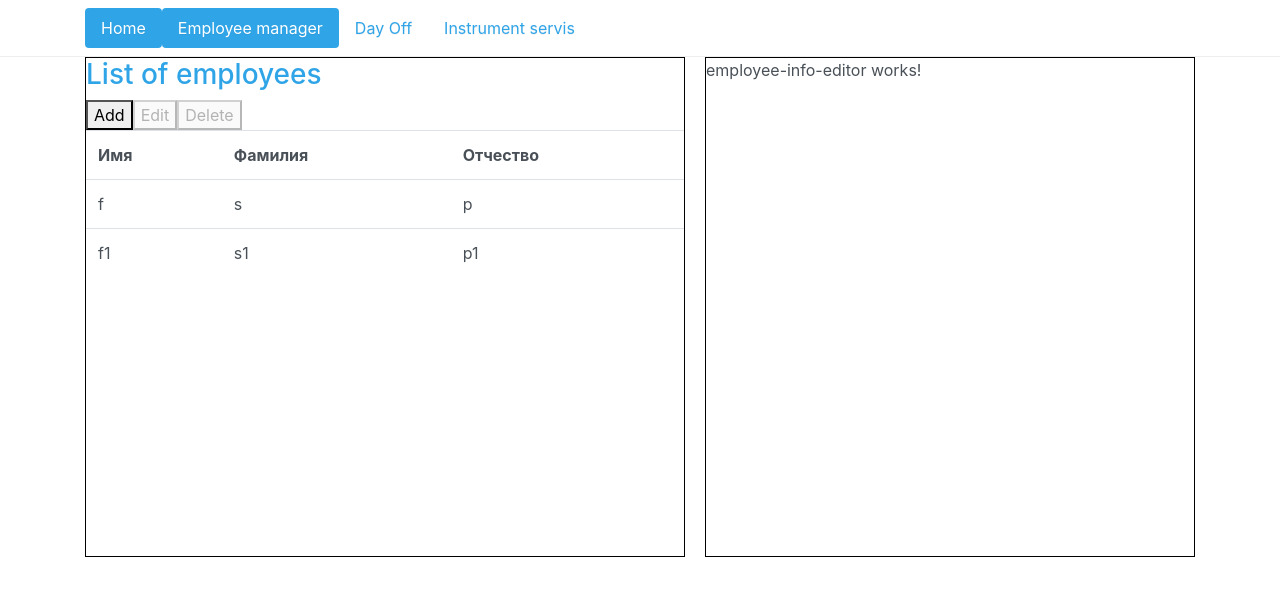
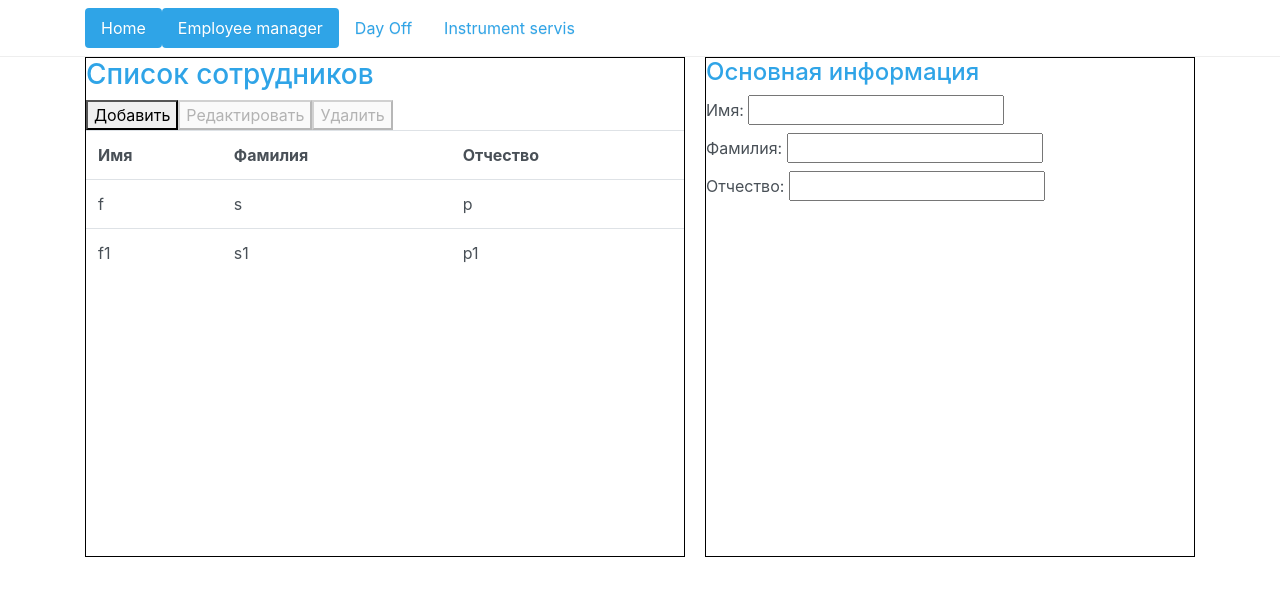
Before and after one commit to CloudOpsMaster/factoryBusinessOptimisation, an Angular app in the folder business-optimisation-app/: page /employee in a window 1280 px wide. Shown: the top 596 px of the page. Built offline with nearby package versions, Linux system fonts and the light colour scheme.

Commit message:
Employee info editor

```diff
--- a/business-optimisation-app/src/app/app.module.ts
+++ b/business-optimisation-app/src/app/app.module.ts
@@ -10,6 +10,7 @@ import { DayOffFormComponent } from './ihor/day-off-form/day-off-form.component'
 import { InstrumentServisesComponent } from './vdry/instrument-servises/instrument-servises.component';
 import { EmployeeListComponent } from './dsob/employee/employee-list/employee-list.component';
 import { EmployeeInfoEditorComponent } from './dsob/employee/employee-info-editor/employee-info-editor.component';
+import { ReactiveFormsModule, FormsModule } from '@angular/forms';
 
 @NgModule({
   declarations: [
@@ -24,7 +25,9 @@ import { EmployeeInfoEditorComponent } from './dsob/employee/employee-info-edito
   ],
   imports: [
     BrowserModule,
-    AppRoutingModule
+    AppRoutingModule,
+    FormsModule,
+    ReactiveFormsModule
   ],
   providers: [],
   bootstrap: [AppComponent]
--- a/business-optimisation-app/src/app/dsob/employee/employee-info-editor/employee-info-editor.component.html
+++ b/business-optimisation-app/src/app/dsob/employee/employee-info-editor/employee-info-editor.component.html
@@ -1,3 +1,15 @@
-<p>
-  employee-info-editor works!
-</p>
+<h4>Основная информация</h4>
+<form [formGroup]="inputForm">
+  <label>
+     Имя:
+     <input type="text" formControlName="firstName">
+  </label>
+  <label>
+     Фамилия:
+     <input type="text" formControlName="secondName">
+  </label>
+  <label>
+     Отчество:
+     <input type="text" formControlName="patronymic">
+  </label>
+</form>
--- a/business-optimisation-app/src/app/dsob/employee/employee-info-editor/employee-info-editor.component.ts
+++ b/business-optimisation-app/src/app/dsob/employee/employee-info-editor/employee-info-editor.component.ts
@@ -1,15 +1,54 @@
-import { Component, OnInit } from '@angular/core';
+import { Component, OnInit, Input, OnChanges, SimpleChanges, SimpleChange } from '@angular/core';
+import { EmployeeService } from '../services/employee.service';
+import { FormGroup, FormControl, Validators } from '@angular/forms';
+import { Employee } from 'src/app/models/HR/Employee';
 
 @Component({
   selector: 'app-employee-info-editor',
   templateUrl: './employee-info-editor.component.html',
   styleUrls: ['./employee-info-editor.component.css']
 })
-export class EmployeeInfoEditorComponent implements OnInit {
+export class EmployeeInfoEditorComponent implements OnInit, OnChanges {
 
-  constructor() { }
+  @Input() employeeId: number;
+
+  inputForm = new FormGroup({
+    firstName: new FormControl('', Validators.required),
+    secondName: new FormControl('', Validators.required),
+    patronymic: new FormControl('', Validators.required)
+  });
+
+  private currentEmployee: Employee;
+
+  constructor(private employeeService: EmployeeService) { }
 
   ngOnInit() {
+    this.readEmployee();
+  }
+
+  ngOnChanges(changes: SimpleChanges) {
+    if (changes.employeeId && changes.employeeId.previousValue !== changes.employeeId.currentValue) {
+      this.readEmployee();
+    }
+  }
+
+
+  private readEmployee() {
+    if (this.employeeId > -1) {
+      this.currentEmployee = this.employeeService.employees.find(e => e.id === this.employeeId);
+    }
+    this.updateForm();
+  }
+
+  private updateForm() {
+    if (!this.currentEmployee) {
+      return;
+    }
+    this.inputForm.setValue({
+      firstName: this.currentEmployee.firstName,
+      secondName: this.currentEmployee.secondName,
+      patronymic: this.currentEmployee.patronymic
+    });
   }
 
 }
--- a/business-optimisation-app/src/app/dsob/employee/employee-list/employee-list.component.html
+++ b/business-optimisation-app/src/app/dsob/employee/employee-list/employee-list.component.html
@@ -1,10 +1,10 @@
 <div id="buttonsBlock">
-  <h3 float='left'>List of employees</h3>
-  <button (click)="onAddClick($event)">Add</button>
+  <h3 float='left'>Список сотрудников</h3>
+  <button (click)="onAddClick($event)">Добавить</button>
   <button [disabled]="editDisabled"
-          (click)="onEditClick($event)">Edit</button>
+          (click)="onEditClick($event)">Редактировать</button>
   <button [disabled]="deleteDisabled"
-          (click)="onDeleteClick($event)">Delete</button>
+          (click)="onDeleteClick($event)">Удалить</button>
 </div>
 <table class="table">
   <tr>
--- a/business-optimisation-app/src/app/dsob/employee/employee-manager/employee-manager.component.html
+++ b/business-optimisation-app/src/app/dsob/employee/employee-manager/employee-manager.component.html
@@ -1,6 +1,6 @@
 <div id="table">
-  <app-employee-list></app-employee-list>
+  <app-employee-list (currentEmpChanged)="onCurrentEmpChanged($event)"></app-employee-list>
 </div>
 <div id="editors">
-  <app-employee-info-editor></app-employee-info-editor>
+  <app-employee-info-editor [employeeId]="currentEmployeeId"></app-employee-info-editor>
 </div>
--- a/business-optimisation-app/src/app/dsob/employee/employee-manager/employee-manager.component.ts
+++ b/business-optimisation-app/src/app/dsob/employee/employee-manager/employee-manager.component.ts
@@ -7,9 +7,15 @@ import { Component, OnInit } from '@angular/core';
 })
 export class EmployeeManagerComponent implements OnInit {
 
+  currentEmployeeId = -1;
+
   constructor() { }
 
   ngOnInit() {
   }
 
+  onCurrentEmpChanged(id: number) {
+    this.currentEmployeeId = id;
+  }
+
 }
--- a/business-optimisation-app/src/app/dsob/employee/services/employee.service.ts
+++ b/business-optimisation-app/src/app/dsob/employee/services/employee.service.ts
@@ -45,7 +45,7 @@ export class EmployeeService {
     emp.patronymic = 'p';
 
     const emp1 = new Employee();
-    emp.id = 1;
+    emp1.id = 1;
     emp1.firstName = 'f1';
     emp1.secondName = 's1';
     emp1.patronymic = 'p1';
```
